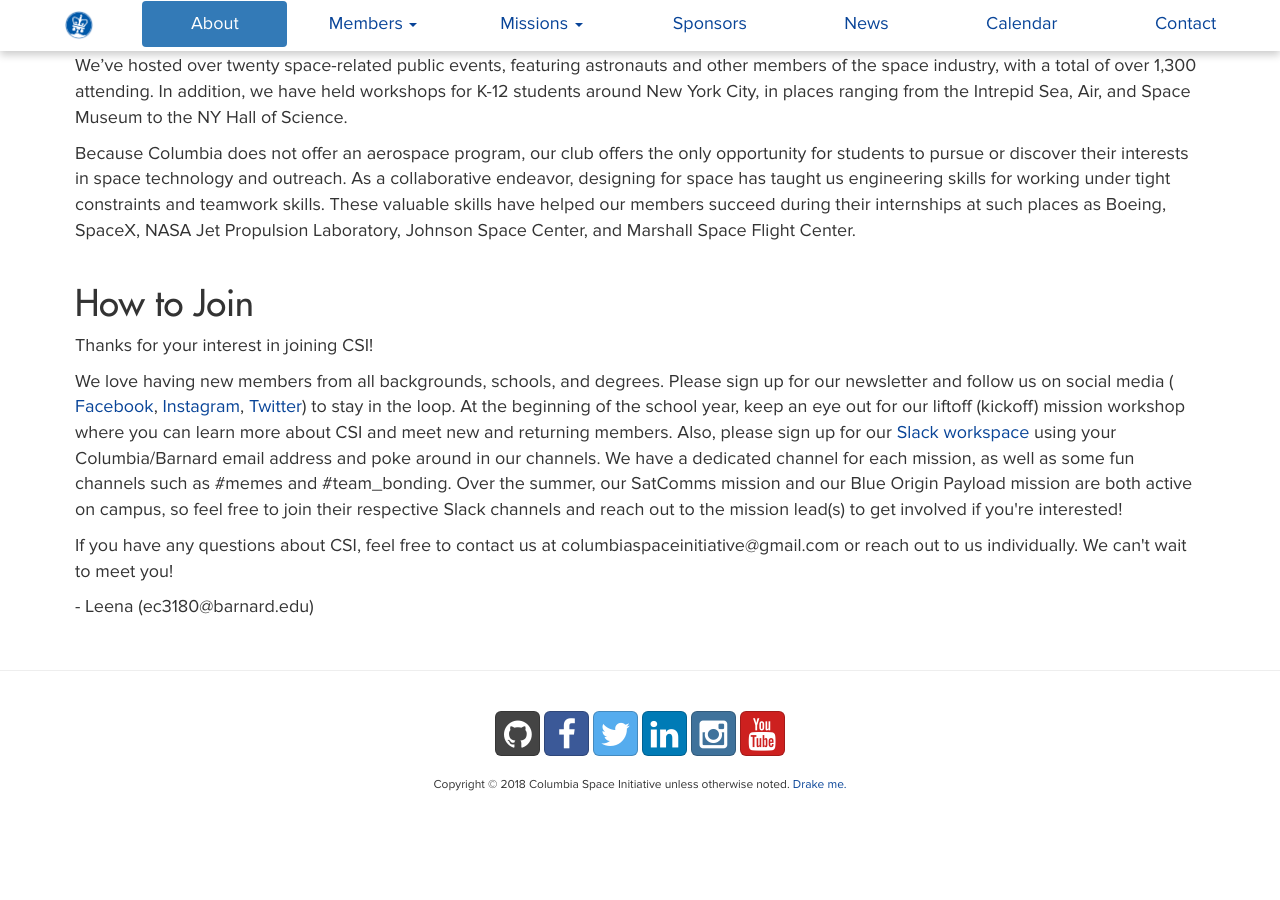
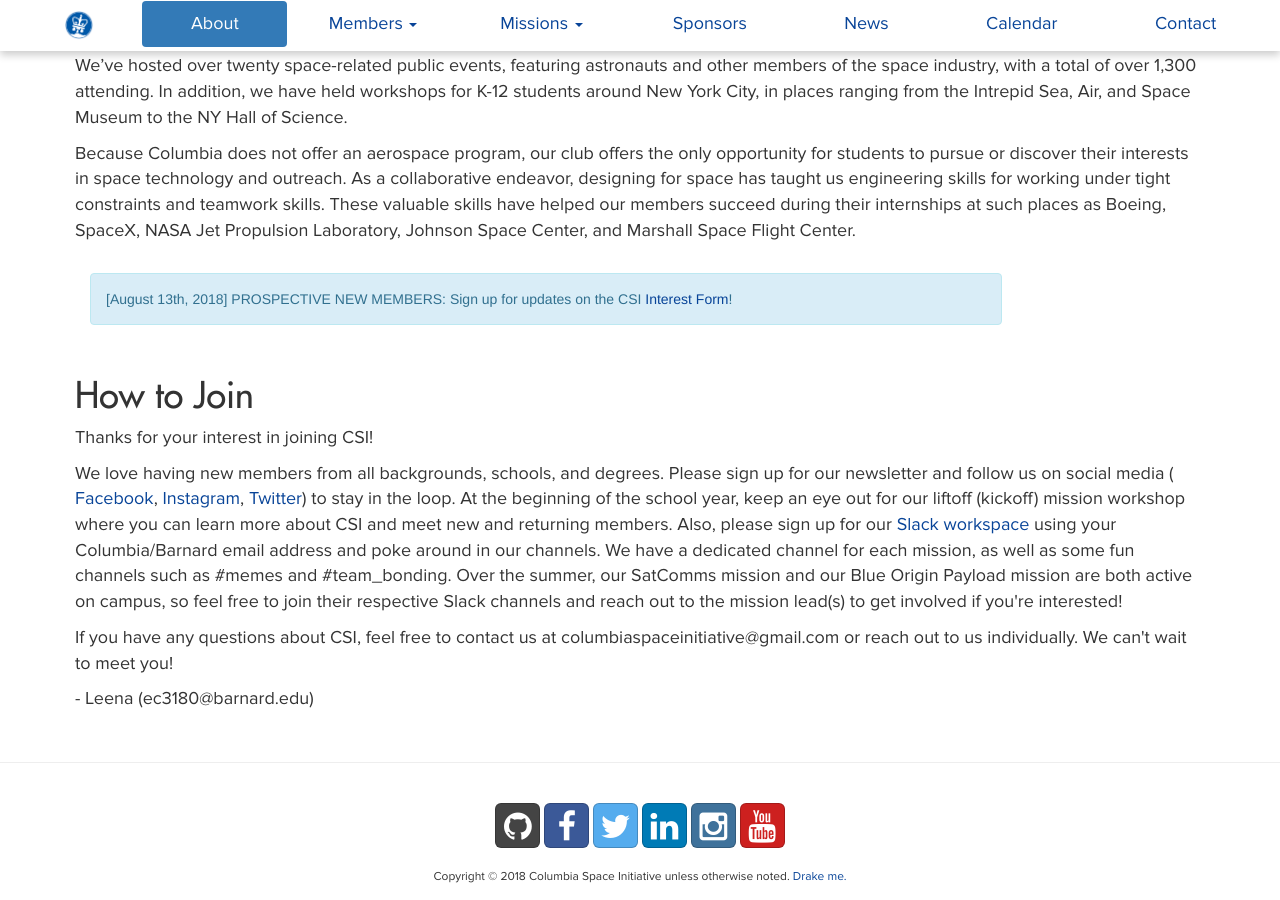
Before and after one commit to columbiaspace/columbiaspace.org, a Jekyll site: the page built from about.html, in a window 1280 px wide and 900 px high, scrolled down 1379 px. Built offline with Jekyll 4.4.1, drawn with Linux system fonts in a browser that asks for light colours; nearby versions of some CDN libraries; comment, search, counter and statistics services are not loaded; before the commit the page ends 2187 px from its top, so only the background shows below that.

Commit message:
club interest form

```diff
--- a/about.html
+++ b/about.html
@@ -38,7 +38,16 @@
 </div>
 
 <div class="group-abstract">
+<div class="container">
+  <div class="col-md-10">
+  <div class="alert alert-info">
+    [August 13th, 2018] PROSPECTIVE NEW MEMBERS: Sign up for updates on the CSI
+    <a href="https://docs.google.com/forms/d/e/1FAIpQLSdLnaOhq0zRt0pC5v1jZAAF87dySF4Z-ACDiS3USok8257VtQ/viewform">Interest Form</a>!</div>
+</div>
+</div>
+
   <div class="container">
+
     <h3>How to Join</h3>
     <p>
       Thanks for your interest in joining CSI!
```
